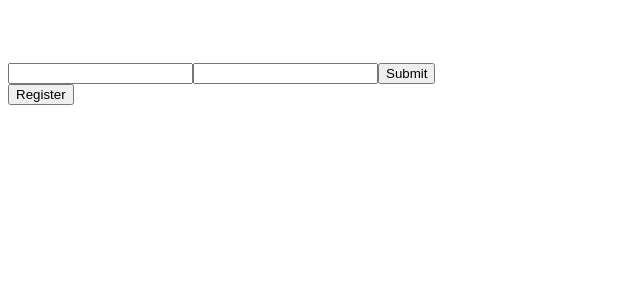
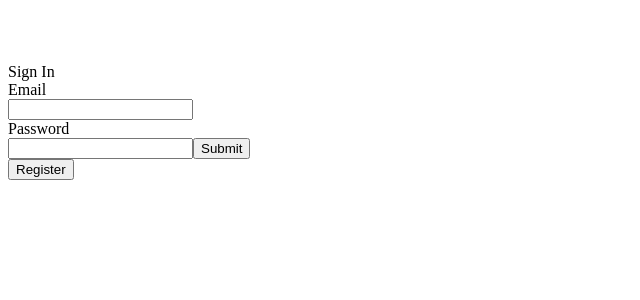
Before and after one commit to HilaryYates/Wikipedia, a React (Create React App) app: page / in a window 1280 px wide. Shown: the top 300 px of the page, without its empty margins (0-640 px from the left). Built offline with nearby package versions, Linux system fonts and the light colour scheme.

Commit message:
bootstrap

```diff
--- a/src/components/Register.js
+++ b/src/components/Register.js
@@ -1,4 +1,5 @@
 import React from "react";
+import { Form } from "react-bootstrap";
 
 class Register extends React.Component {
   constructor() {
@@ -38,6 +39,7 @@ class Register extends React.Component {
   render() {
     return (
       <div>
+        <Form.Group>
           <div>Name</div>
           <input type='text' onChange={this.onNameChange} />
           <div>Email</div>
@@ -45,6 +47,7 @@ class Register extends React.Component {
           <div>Password</div>
           <input type='password' onChange={this.onPasswordChange} />
           <input type='submit' onClick={this.onSubmitRegister} />
+        </Form.Group>
       </div>
     );
   }
--- a/src/components/SignIn.js
+++ b/src/components/SignIn.js
@@ -1,4 +1,5 @@
 import React from "react";
+import { Form } from "react-bootstrap";
 
 class SignIn extends React.Component {
   constructor(props) {
@@ -35,14 +36,14 @@ class SignIn extends React.Component {
     const { onRouteChange } = this.props;
     return (
       <div>
-        <form>
-          {/* <div>Sign In</div> */}
-          {/* <div>Email</div> */}
+        <Form.Group>
+          <div>Sign In</div>
+          <div>Email</div>
           <input type='email' onChange={this.onEmailChange} />
-          {/* <div>Password</div> */}
+          <div>Password</div>
           <input type='password' onChange={this.onPasswordChange} />
           <input onClick={this.onSubmitSignIn} type='submit' />
-        </form>
+        </Form.Group>
         <button onClick={() => onRouteChange("register")}>Register</button>
       </div>
     );
```
Lines whose indentation alone changed are shown as unchanged.
